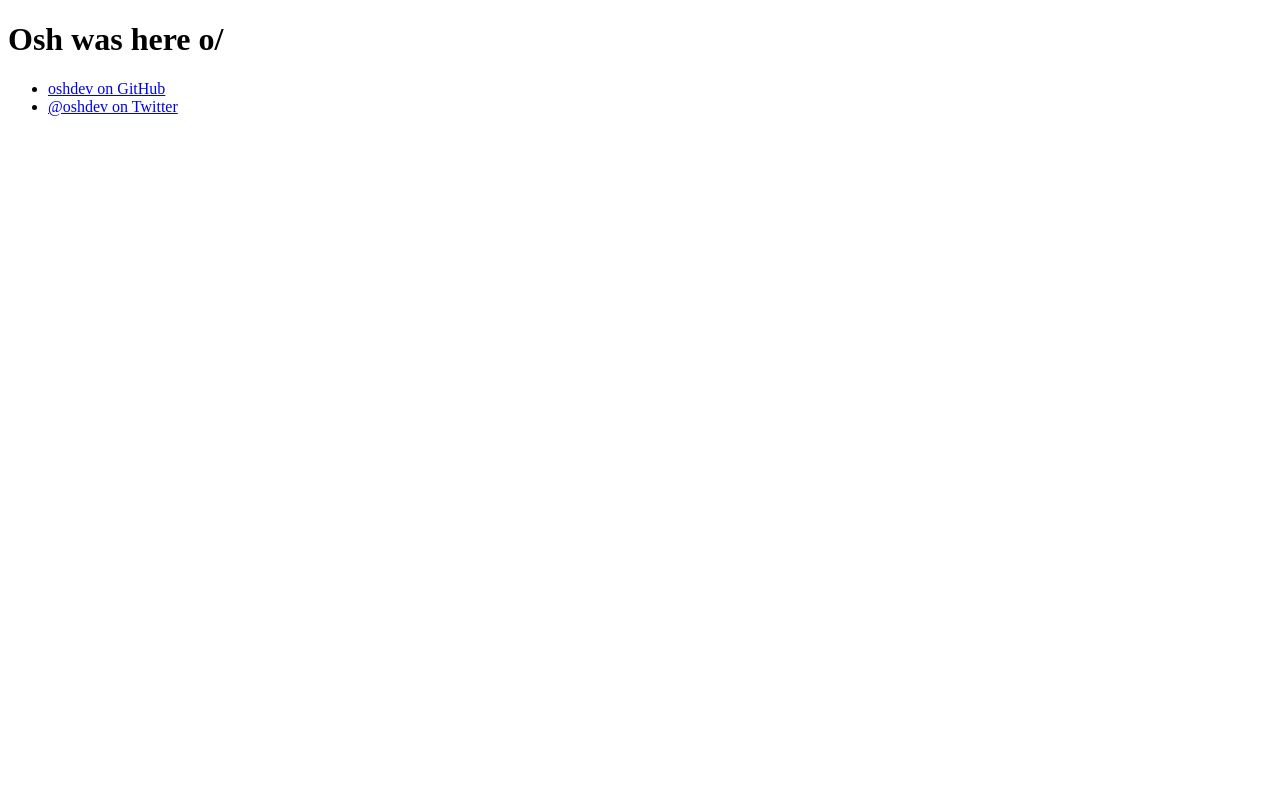
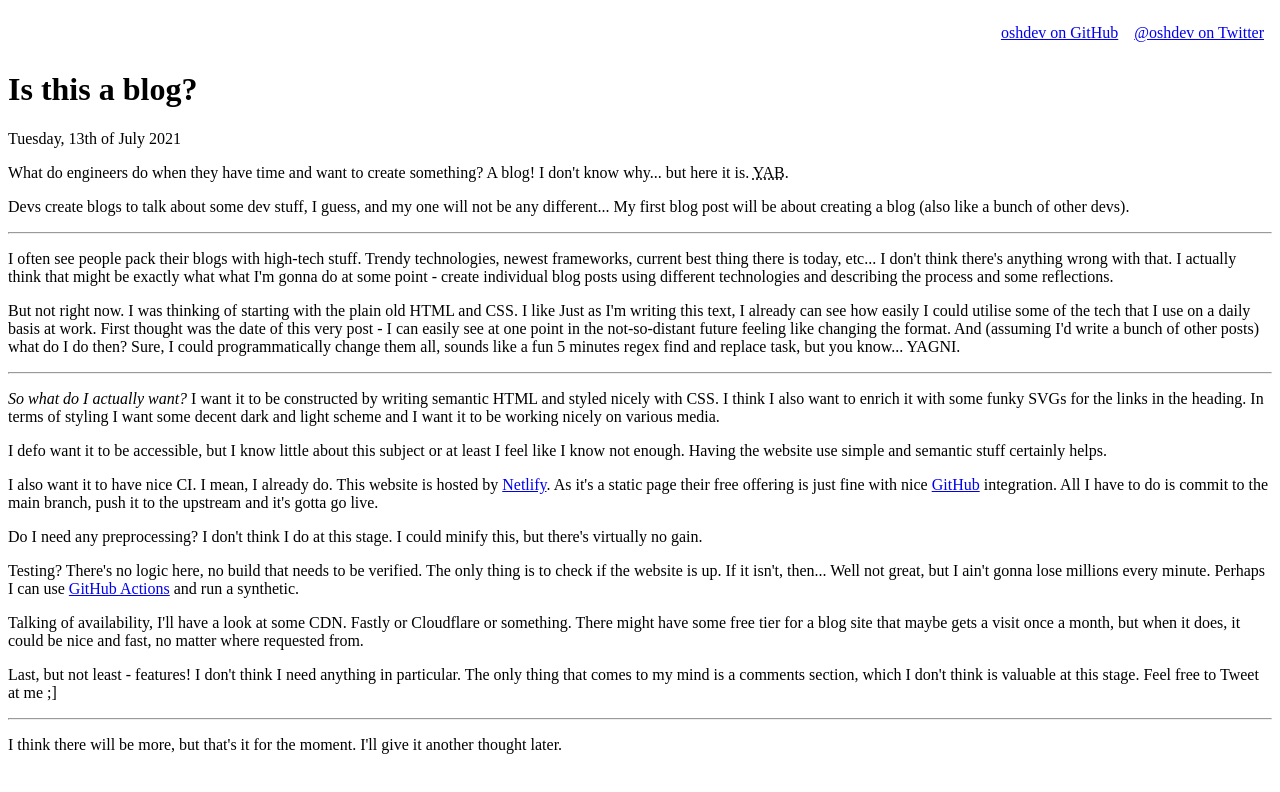
Before and after one commit to oshdev/oshdev.com-ghpages, a plain HTML site: page static/index.html in a window 1280 px wide. Drawn offline with Linux system fonts and the light colour scheme.

Commit message:
feat: blog about blog

```diff
--- a/static/index.html
+++ b/static/index.html
@@ -4,13 +4,78 @@
   <meta charset="utf-8">
   <meta name="viewport" content="width=device-width, initial-scale=1">
   <meta name="Description" content="Osh was here.">
-  <title>Osh was here</title>
+  <title>Osh was here o/</title>
+  <style>
+    header > ul {
+      display: flex;
+      justify-content: flex-end;
+    }
+
+    header > ul > li {
+      display: inline-block;
+      padding: 0.5em;
+    }
+  </style>
 </head>
 <body>
-  <h1>Osh was here o/</h1>
+<header>
   <ul>
-    <li><a href=https://github.com/oshdev>oshdev on GitHub</a></li>
-    <li><a href=https://twitter.com/oshdev>@oshdev on Twitter</a></li>
+    <li><a href="https://github.com/oshdev">oshdev on GitHub</a></li>
+    <li><a href="https://twitter.com/oshdev">@oshdev on Twitter</a></li>
   </ul>
+</header>
+
+<h1>Is this a blog?</h1>
+<time datetime="2021-07-12">Tuesday, 13th of July 2021</time>
+
+<p>What do engineers do when they have time and want to create something? A blog! I don't know why... but here it
+  is. <abbr title="Yet Another Blog">YAB</abbr>.</p>
+<p>Devs create blogs to talk about some dev stuff, I guess, and my one will
+  not be any different... My first blog post will be about creating a blog (also like a bunch of other devs).</p>
+
+<hr />
+
+<p>I often see people pack their blogs with high-tech stuff. Trendy technologies, newest frameworks, current best thing
+  there is today, etc... I don't think there's anything wrong with that. I actually think that might be exactly what
+  what I'm gonna do at some point - create individual blog posts using different technologies and describing the process
+  and some reflections.</p>
+
+<p>But not right now. I was thinking of starting with the plain old HTML and CSS. I like Just as I'm writing this text,
+  I already can see how easily I could utilise some of the tech that I use on a daily basis at work. First thought was
+  the date of this very post - I can easily see at one point in the not-so-distant future feeling like changing the
+  format. And (assuming I'd write a bunch of other posts) what do I do then? Sure, I could programmatically change them
+  all, sounds like a fun 5 minutes regex find and replace task, but you know... YAGNI.</p>
+
+<hr />
+
+<p><em>So what do I actually want?</em> I want it to be constructed by writing semantic HTML and styled nicely with CSS.
+  I think I also want to enrich it with some funky SVGs for the links in the heading. In terms of styling I want some
+  decent dark and light scheme and I want it to be working nicely on various media.</p>
+
+<p>I defo want it to be accessible, but I know little about this subject or at least I feel like I know not enough.
+  Having the website use simple and semantic stuff certainly helps.</p>
+
+<p>I also want it to have nice CI. I mean, I already do. This website is hosted by <a href="https://www.netlify.com/">Netlify</a>.
+  As it's a static page their free offering is just fine with nice <a href="https://github.com">GitHub</a> integration.
+  All I have to do is commit to the main branch, push it to the upstream and it's gotta go live.</p>
+
+<p>Do I need any preprocessing? I don't think I do at this stage. I could minify this, but there's virtually no
+  gain.</p>
+
+<p>Testing? There's no logic here, no build that needs to be verified. The only thing is to check if the website is up.
+  If it isn't, then... Well not great, but I ain't gonna lose millions every minute. Perhaps I can use <a
+    href="https://docs.github.com/en/actions"
+  >GitHub Actions</a> and run a synthetic.</p>
+
+<p>Talking of availability, I'll have a look at some CDN. Fastly or Cloudflare or something. There might have some free
+  tier for a blog site that maybe gets a visit once a month, but when it does, it could be nice and fast, no matter
+  where requested from.</p>
+
+<p>Last, but not least - features! I don't think I need anything in particular. The only thing that comes to my mind is a comments section, which I don't think is valuable at this stage. Feel free to Tweet at me ;]</p>
+
+<hr/>
+
+<p>I think there will be more, but that's it for the moment. I'll give it another thought later.</p>
+
 </body>
 </html>
```
